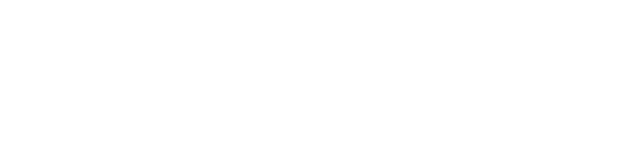
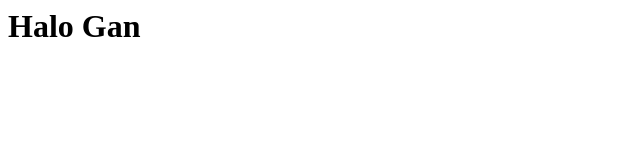
Before and after one commit to yahyapoernama/praktikum, a plain HTML site: page index.html in a window 1280 px wide. Shown: the whole page, without its empty margins (0-640 px from the left). Drawn offline with Linux system fonts and the light colour scheme.

Commit message:
menambahkan isi body

```diff
--- a/index.html
+++ b/index.html
@@ -3,5 +3,6 @@
     <title>Belajar GITHUB</title>
   </head>
   <body>
+    <h1>Halo Gan</h1>
   </body>
  </html>
```
